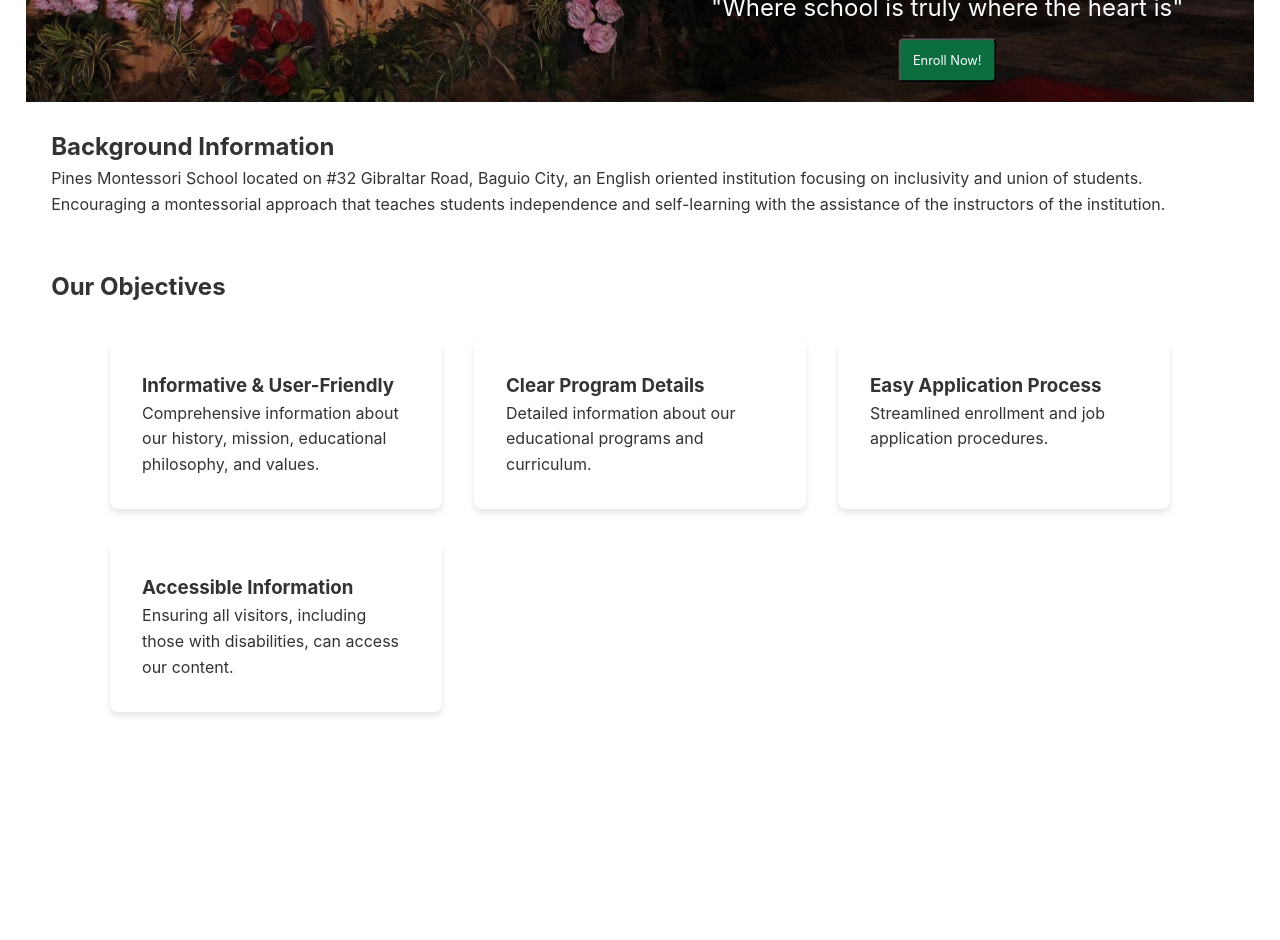
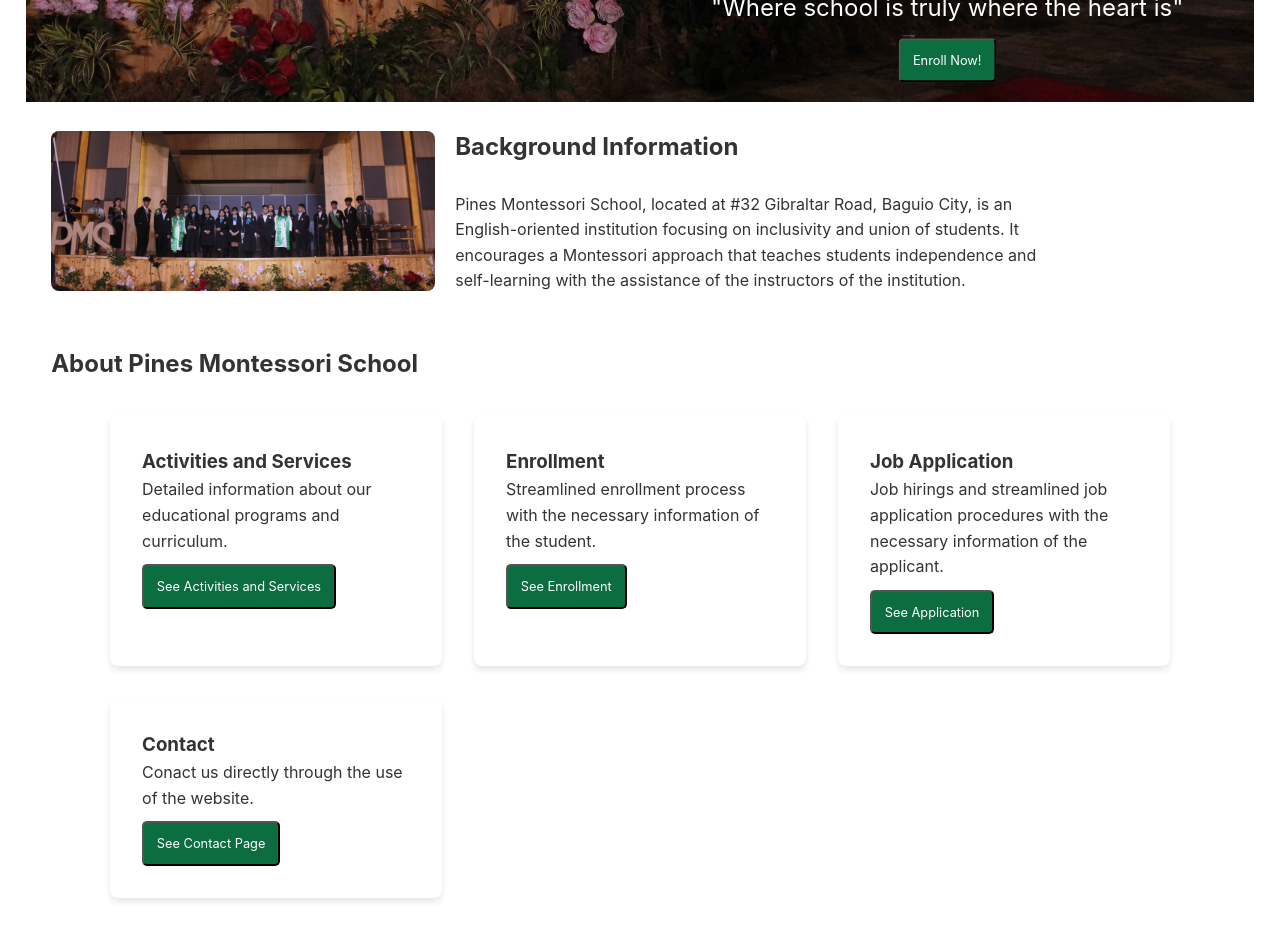
Before and after one commit to RoldanOppas/appdev, a React (Vite) app: page / in a window 1280 px wide. Shown: the part 620-1560 px from the top of the page. Before the commit the page ends 1415 px from the top, so only its background shows below. Built offline with nearby package versions, Linux system fonts and the light colour scheme.

Commit message:
home changes

```diff
--- a/src/css/Home.css
+++ b/src/css/Home.css
@@ -52,32 +52,32 @@
     top: 90%;
     left: 75%;
     transform: translate(-50%, -75%);
-    width: 80%; /* Set the width of the overlay text container */
+    width: 80%;
     color: white;
     text-align: center;
     font-family: Arial, sans-serif;
-    padding: 20px; /* Add some padding around the text */
-    z-index: 2; /* Ensures the text is above the image */
-    border-radius: 10px; /* Optional: round the corners of the overlay */
+    padding: 20px;
+    z-index: 2;
+    border-radius: 10px;
   }
 
   .overlay-text h1 {
-    font-size: 3rem; /* Adjust the size */
+    font-size: 3rem;
     margin-bottom: 10px;
   }
 
   .overlay-text p {
-    font-size: 1.5rem; /* Adjust the size */
+    font-size: 1.5rem;
   }
 
-  /* Enroll button style */
+
   .enroll-button{
     background-color: #0b6d40;
     color: white;
     padding: 1vw;
     font-size: 1vw;
     border-radius: 5px;
-    margin-top: 10px; /* Optional: space between the text and button */
+    margin-top: 10px;
   }
 
   .enroll-button:hover{
@@ -88,3 +88,26 @@
   body{
     padding: 2vw;
   }
+
+
+.background-content {
+    display: flex;
+    align-items: center;
+    gap: 20px;
+    flex-wrap: wrap;
+  }
+
+
+  .background-image {
+    width: 30vw;
+    height: auto;
+    object-fit: cover;
+    border-radius: 8px; /* Optional: Add rounded corners */
+  }
+
+  /* Paragraph styling */
+  .background-content p {
+    font-size: 1rem; /* Adjust font size */
+    line-height: 1.6; /* Add line height for readability */
+    max-width: 600px; /* Limit the paragraph width for better readability */
+  }
--- a/src/pages/Home.jsx
+++ b/src/pages/Home.jsx
@@ -1,8 +1,9 @@
 // Home.jsx
 import React from 'react';
 import '../css/Home.css';
-import cover from '../assets/cover photo.jpg'; // Make sure the path is correct
+import cover from '../assets/cover photo.jpg';
 import {Link} from 'react-router-dom';
+import img from '../assets/cover image.jpg';
 
 const Home = () => {
   return (
@@ -11,7 +12,7 @@
       {/*<section className="hero">
         <h1>Welcome to Pines Montessori School</h1>
         <p className="location">#32 Gibraltar, Baguio City</p>
-  </section>*/}
+      </section>*/}
 
       <div className="cover-container">
         <img src={cover} alt="Cover" className="cover-photo" />
@@ -23,36 +24,47 @@
       </div>
 
     <body>
-      <section className="background">
-        <h2>Background Information</h2>
+    <section className="background">
+
+      <div className="background-content">
+        <img src={img} alt="School Building" className="background-image" />
         <p>
-          Pines Montessori School located on #32 Gibraltar Road, Baguio City, an English oriented institution focusing on inclusivity and union of students. Encouraging a montessorial approach that teaches students independence and self-learning with the assistance of the instructors of the institution.
+          <h2>Background Information</h2>
+          <br />
+          Pines Montessori School, located at #32 Gibraltar Road, Baguio City, is an English-oriented institution focusing on inclusivity and union of students. It encourages a Montessori approach that teaches students independence and self-learning with the assistance of the instructors of the institution.
         </p>
-      </section>
+      </div>
+    </section>
+
       <br />
       <br />
 
       <section className="objectives">
-        <h2>Our Objectives</h2>
+        <h2>About Pines Montessori School</h2>
         <div className="objectives-grid">
           <div className="objective-card">
-            <h3>Informative & User-Friendly</h3>
-            <p>Comprehensive information about our history, mission, educational philosophy, and values.</p>
+
+            <h3>Activities and Services</h3>
+            <p>Detailed information about our educational programs and curriculum.</p>
+            <Link to="/Activities"><button className="enroll-button">See Activities and Services</button></Link>
           </div>
 
           <div className="objective-card">
-            <h3>Clear Program Details</h3>
-            <p>Detailed information about our educational programs and curriculum.</p>
+            <h3>Enrollment</h3>
+            <p>Streamlined enrollment process with the necessary information of the student.</p>
+            <Link to="/ApplyNow"><button className="enroll-button">See Enrollment</button></Link>
           </div>
 
           <div className="objective-card">
-            <h3>Easy Application Process</h3>
-            <p>Streamlined enrollment and job application procedures.</p>
+            <h3>Job Application</h3>
+            <p>Job hirings and streamlined job application procedures with the necessary information of the applicant.</p>
+            <Link to="/ApplyNow"><button className="enroll-button">See Application</button></Link>
           </div>
 
           <div className="objective-card">
-            <h3>Accessible Information</h3>
-            <p>Ensuring all visitors, including those with disabilities, can access our content.</p>
+            <h3>Contact</h3>
+            <p>Conact us directly through the use of the website.</p>
+            <Link to="/Contacts"><button className="enroll-button">See Contact Page</button></Link>
           </div>
         </div>
       </section>
```
